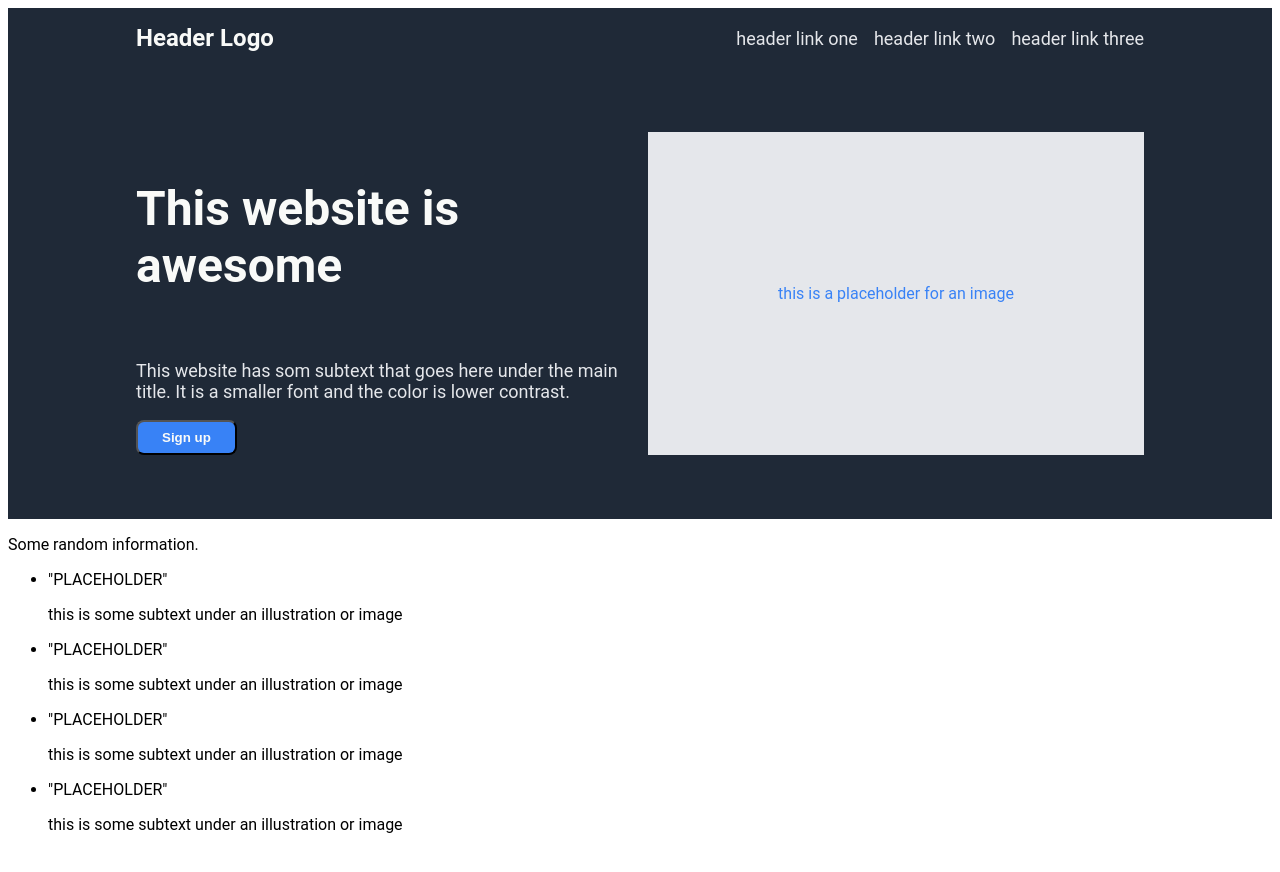
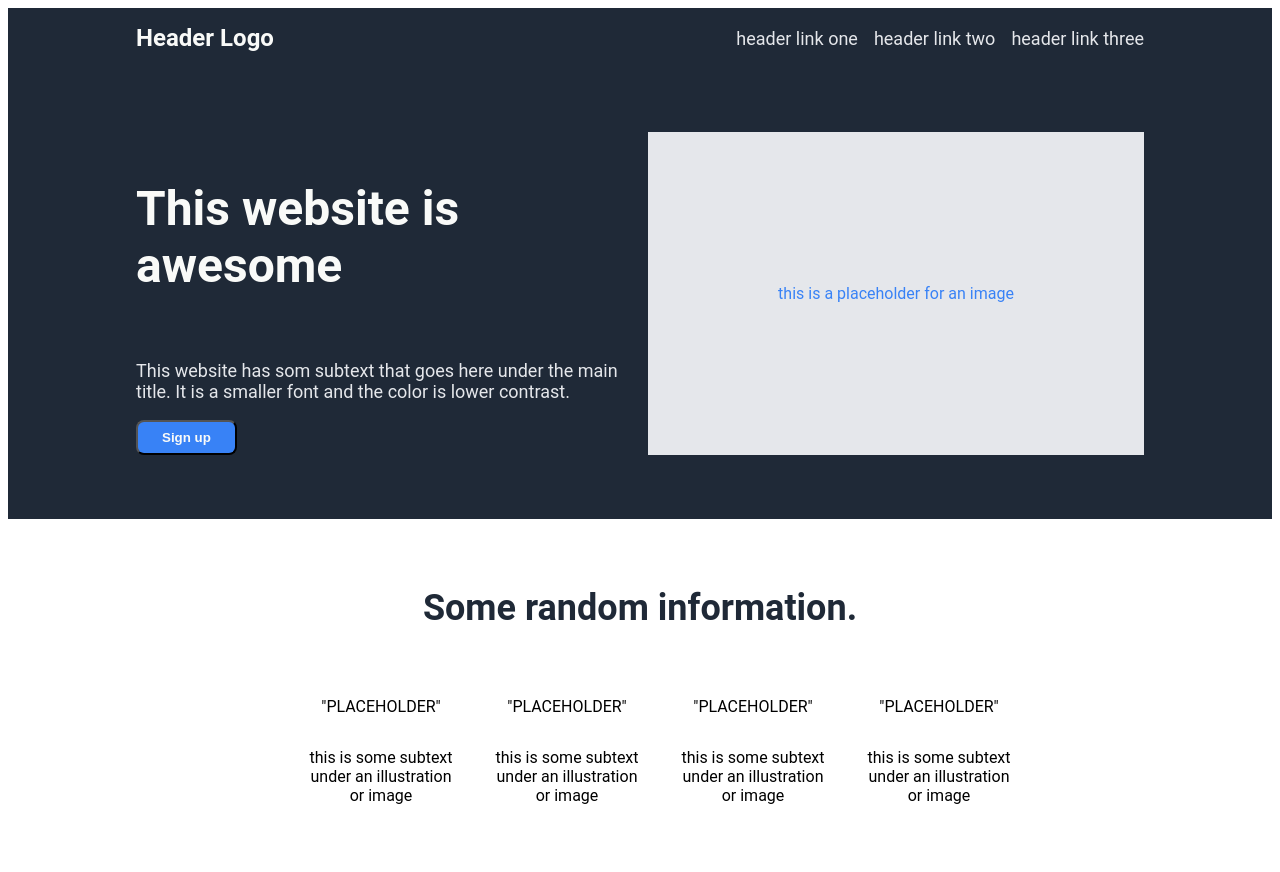
Before and after one commit to grognak/odin-landing-page, a plain HTML site: page index.html in a window 1280 px wide. Drawn offline with Linux system fonts and the light colour scheme.

Commit message:
Stylize the highlights block

```diff
--- a/index.html
+++ b/index.html
@@ -46,8 +46,7 @@
             <div class="content-info-highlights-title">
                 <p>Some random information.</p>
             </div>
-            <div class="content-info-highlights-list">
-                <ul>
+            <ul class="content-info-highlights-list">
                 <li class="content-info-highlights-list-item">
                     <div class="content-info-highlights-list-item-image">
                         <p>"PLACEHOLDER"</p>
@@ -82,7 +81,6 @@
                 </li>
             </ul>
         </div>
-        </div>
         <div class="content-quote">
 
         </div>
--- a/styles.css
+++ b/styles.css
@@ -90,3 +90,52 @@ body {
     flex-direction: column;
     color: #3882F6;
 }
+
+.content {
+    display: flex;
+    flex-direction: column;
+    align-items: center;
+    padding-left: 256px;
+    padding-right: 256px;
+}
+
+.content-info-highlights {
+    display: flex;
+    flex-direction: column;
+    justify-content: center;
+    align-items: center;
+    padding-top: 32px;
+    padding-bottom: 32px;
+}
+
+.content-info-highlights-title {
+    display: flex;
+    align-items: center;
+    color: #1F2937;
+    font-size: 36px;
+    font-weight: bolder;
+}
+
+.content-info-highlights-list {
+    display: flex;
+    flex-direction: row;
+    list-style: none;
+    gap: 32px;
+}
+
+.content-info-highlights-list-item {
+    display: flex;
+    flex-direction: column;
+}
+
+.content-info-highlights-list-item-image {
+    display: flex;
+
+    align-items: center;
+    justify-content: center;
+}
+
+.content-info-highlights-list-item-text {
+    display: flex;
+    text-align: center;
+}
```
Lines whose indentation alone changed are shown as unchanged.
